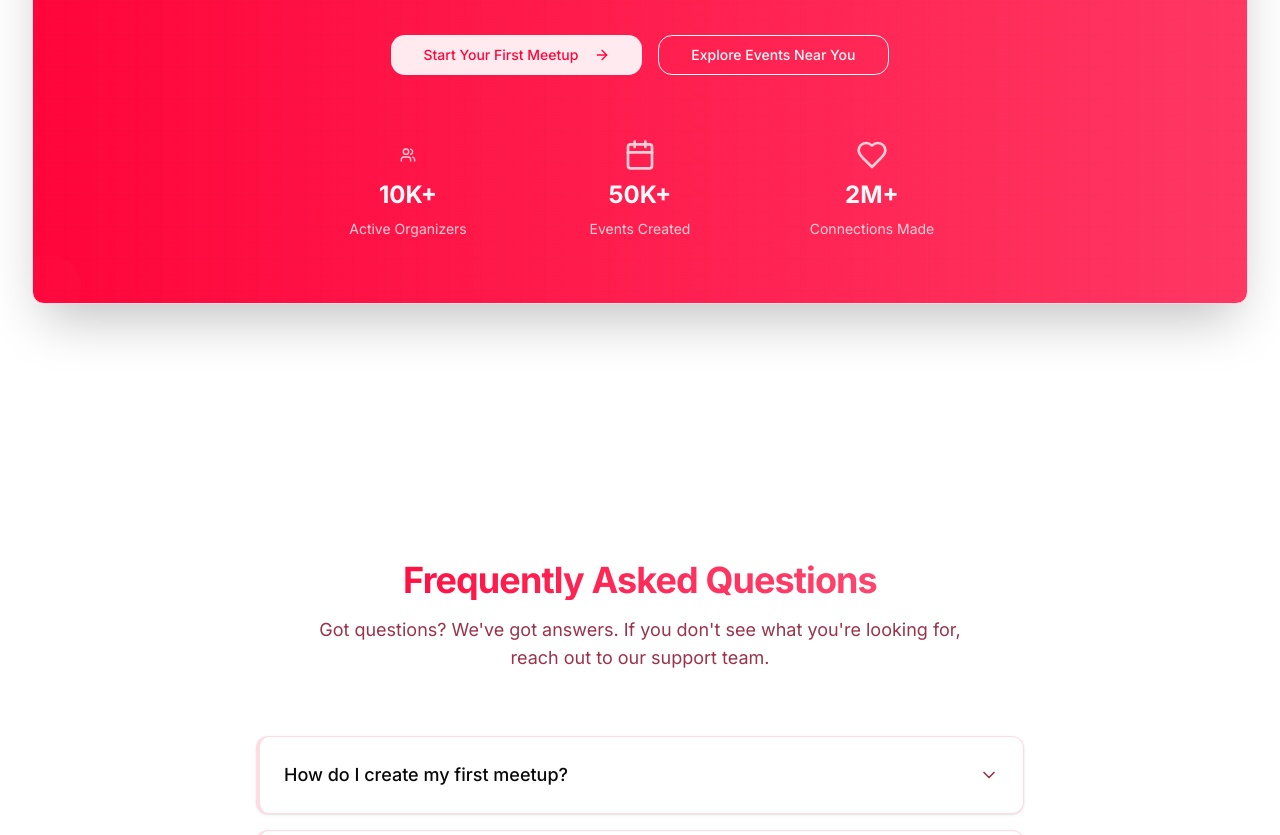
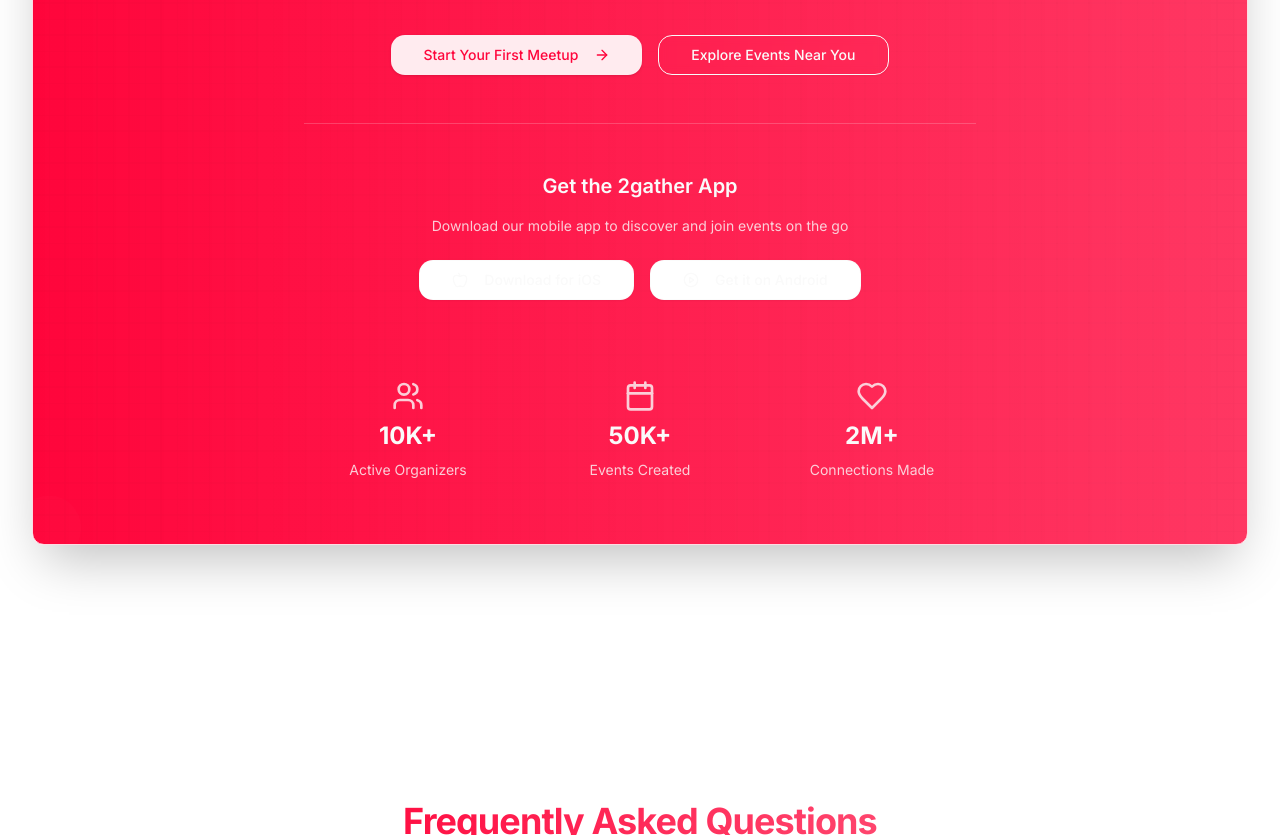
Before and after one commit to KeshavDev15/2gather.in, a Next.js app: page / in a window 1280 px wide. Shown: the part 4100-4935 px from the top of the page. Built offline with nearby package versions, Linux system fonts and the light colour scheme.

Commit message:
Update CTA section with app store buttons

```diff
--- a/src/components/cta.tsx
+++ b/src/components/cta.tsx
@@ -2,7 +2,7 @@
 
 import { Button } from "@/components/ui/button";
 import { Card, CardContent } from "@/components/ui/card";
-import { ArrowRight, Users, Calendar, Heart } from "lucide-react";
+import { ArrowRight, Users, Calendar, Heart, Apple, PlayCircle } from "lucide-react";
 import { motion } from "framer-motion";
 
 const fadeInUp = {
@@ -62,7 +62,10 @@
                 className="flex flex-col sm:flex-row gap-4 justify-center items-center mb-12"
               >
                 <motion.div {...scaleOnHover}>
-                  <Button size="lg" variant="secondary" className="w-full sm:w-auto group relative overflow-hidden">
+                  <Button
+                    size="lg"
+                    className="w-full sm:w-auto group relative overflow-hidden bg-secondary text-secondary-foreground hover:bg-secondary/90"
+                  >
                     <span className="relative z-10">Start Your First Meetup</span>
                     <motion.span
                       className="absolute inset-0 bg-white/20"
@@ -84,14 +87,47 @@
                 </motion.div>
               </motion.div>
 
+              {/* App Download Section */}
+              <motion.div
+                variants={fadeInUp}
+                className="mt-12 pt-12 border-t border-primary-foreground/20"
+              >
+                <h3 className="text-xl font-semibold mb-4">Get the 2gather App</h3>
+                <p className="text-sm mb-6 opacity-80">
+                  Download our mobile app to discover and join events on the go
+                </p>
+                <div className="flex flex-col sm:flex-row gap-4 justify-center">
+                  <motion.div {...scaleOnHover}>
+                    <Button
+                      size="lg"
+                      variant="outline"
+                      className="w-full sm:w-auto border-primary-foreground/80 text-primary-foreground hover:bg-primary-foreground/10"
+                    >
+                      <Apple className="mr-2 h-5 w-5" />
+                      Download for iOS
+                    </Button>
+                  </motion.div>
+                  <motion.div {...scaleOnHover}>
+                    <Button
+                      size="lg"
+                      variant="outline"
+                      className="w-full sm:w-auto border-primary-foreground/80 text-primary-foreground hover:bg-primary-foreground/10"
+                    >
+                      <PlayCircle className="mr-2 h-5 w-5" />
+                      Get it on Android
+                    </Button>
+                  </motion.div>
+                </div>
+              </motion.div>
+
               {/* Stats */}
-              <div className="grid grid-cols-1 sm:grid-cols-3 gap-6 text-center">
+              <div className="grid grid-cols-1 sm:grid-cols-3 gap-6 text-center mt-16">
                 <motion.div
                   className="flex flex-col items-center space-y-2 p-4 rounded-lg hover:bg-white/5 transition-colors"
                   {...statsAnimation}
                   transition={{ delay: 0.3 }}
                 >
-                  <Users className="h-8 w-4 opacity-80" />
+                  <Users className="h-8 w-8 opacity-80" />
                   <motion.div
                     initial={{ opacity: 0, scale: 0.5 }}
                     animate={{ opacity: 1, scale: 1 }}
```
